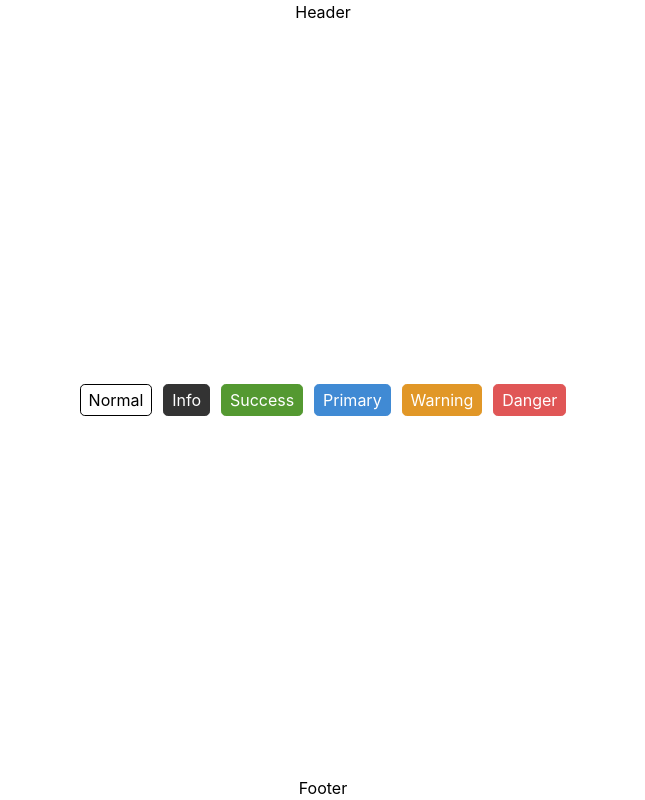
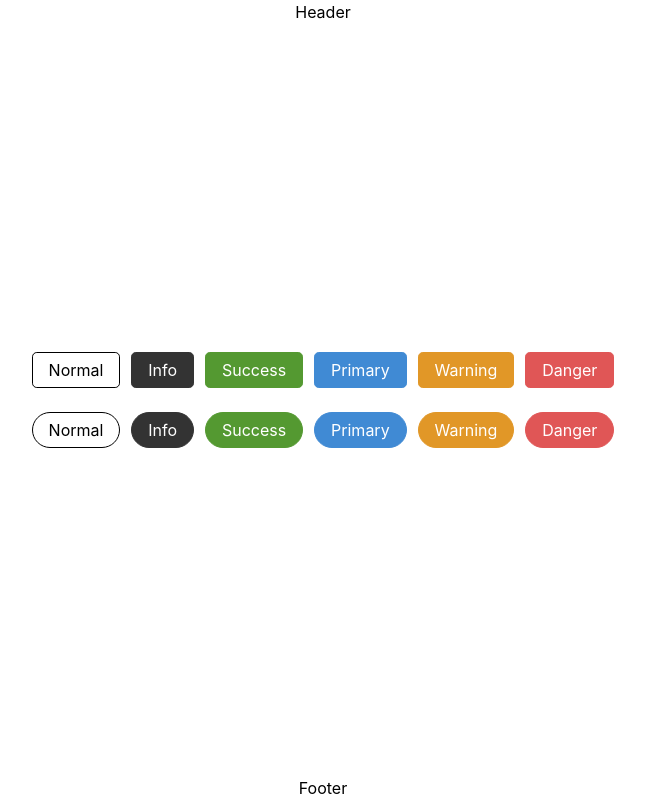
Before and after one commit to Waleed-ak/Vue-3, a Vue app: page / in a window 1280 px wide. Shown: the whole page, without its empty margins (317-962 px from the left). Built offline with nearby package versions, Linux system fonts and the light colour scheme.

Commit message:
style update

```diff
--- a/index.html
+++ b/index.html
@@ -10,6 +10,7 @@
       <header>Header</header>
       <main class="fxContainer">
         <div>
+          <div>
             <div class="btn">Normal</div>
             <div class="btn info">Info</div>
             <div class="btn success">Success</div>
@@ -17,6 +18,16 @@
             <div class="btn warning">Warning</div>
             <div class="btn danger">Danger</div>
           </div>
+          <br />
+          <div>
+            <div class="btn round">Normal</div>
+            <div class="btn info round">Info</div>
+            <div class="btn success round">Success</div>
+            <div class="btn primary round">Primary</div>
+            <div class="btn warning round">Warning</div>
+            <div class="btn danger round">Danger</div>
+          </div>
+        </div>
       </main>
       <footer>Footer</footer>
       <script type="module" src="/src/main.ts"></script>
--- a/src/Style/base/_btn.scss
+++ b/src/Style/base/_btn.scss
@@ -8,8 +8,8 @@
   display: inline-flex;
   justify-content: center;
   align-items: center;
-  line-height: 1;
-  height: 32px;
+  // line-height: 2rem;
+  // height: 1.5rem;
   white-space: nowrap;
   cursor: pointer;
   color: var(--ColorBtn);
@@ -22,11 +22,14 @@
   vertical-align: middle;
   background-color: var(--ColorBtnBg);
   border: thin solid var(--ColorBtnBorder);
-  padding: 0.5rem;
+  padding: 0.3rem 1rem;
   font-size: 1rem;
   border-radius: var(--RadiusBtnBorder);
   & + .btn {
     margin-left: 0.4rem;
+  }
+  &.round {
+    --RadiusBtnBorder: 2rem;
   }
   &:where(:hover, :focus) {
     background-color: var(--ColorBtnHover);
--- a/src/Style/style.css
+++ b/src/Style/style.css
@@ -263,8 +263,6 @@ body {
   display: inline-flex;
   justify-content: center;
   align-items: center;
-  line-height: 1;
-  height: 32px;
   white-space: nowrap;
   cursor: pointer;
   color: var(--ColorBtn);
@@ -279,12 +277,15 @@ body {
   vertical-align: middle;
   background-color: var(--ColorBtnBg);
   border: thin solid var(--ColorBtnBorder);
-  padding: 0.5rem;
+  padding: 0.3rem 1rem;
   font-size: 1rem;
   border-radius: var(--RadiusBtnBorder);
 }
 .btn + .btn {
   margin-left: 0.4rem;
+}
+.btn.round {
+  --RadiusBtnBorder: 2rem;
 }
 .btn:where(:hover, :focus) {
   background-color: var(--ColorBtnHover);
```
Lines whose indentation alone changed are shown as unchanged.
